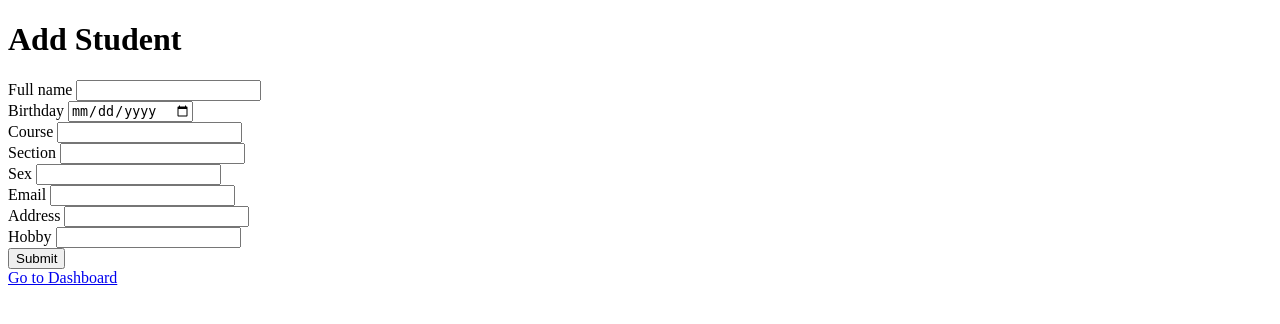
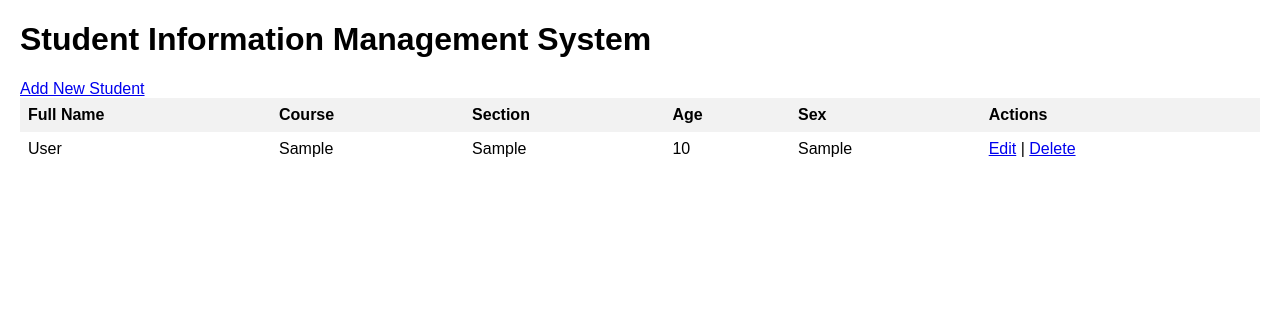
Before and after one commit to gallimbaellamea-lgtm/gallimbaella_flaskapi, a Flask app: template templates/index.html in a window 1280 px wide. Shown: the top 324 px of the page. Run offline with Flask 3, Linux system fonts and the light colour scheme; the template is opened without the code that fills it: values that come from a table or form of the project are taken from there, others are empty; tables that the repository leaves empty hold one stand-in row (values such as "Sample post"); form fields are guessed from the names that the template uses.

Commit message:
Update index.html
Signed-off-by: Ellamea <gallimbaellamea@isufst.edu.ph>

```diff
--- a/templates/index.html
+++ b/templates/index.html
@@ -1,22 +1,34 @@
 <!DOCTYPE html>
 <html>
 <head>
-    <title>Student Form - San Enrique ISUFST</title>
+    <title>Student Information Management</title>
+    <link rel="stylesheet" href="{{ url_for('static', filename='style.css') }}">
 </head>
 <body>
-    <h1>{% if edit %}Edit{% else %}Add{% endif %} Student</h1>
-    <form method="POST">
-        {{ form.hidden_tag() }}
-        {{ form.full_name.label }} {{ form.full_name() }}<br>
-        {{ form.birthday.label }} {{ form.birthday() }}<br>
-        {{ form.course.label }} {{ form.course() }}<br>
-        {{ form.section.label }} {{ form.section() }}<br>
-        {{ form.sex.label }} {{ form.sex() }}<br>
-        {{ form.email.label }} {{ form.email() }}<br>
-        {{ form.address.label }} {{ form.address() }}<br>
-        {{ form.hobby.label }} {{ form.hobby() }}<br>
-        {{ form.submit() }}
-    </form>
-    <a href="{{ url_for('dashboard') }}">Go to Dashboard</a>
+    <h1>Student Information Management System</h1>
+    <a href="{{ url_for('add_student') }}" class="button">Add New Student</a>
+    <table>
+        <tr>
+            <th>Full Name</th>
+            <th>Course</th>
+            <th>Section</th>
+            <th>Age</th>
+            <th>Sex</th>
+            <th>Actions</th>
+        </tr>
+        {% for s in students %}
+        <tr>
+            <td>{{ s.fullname }}</td>
+            <td>{{ s.course }}</td>
+            <td>{{ s.section }}</td>
+            <td>{{ s.age }}</td>
+            <td>{{ s.sex }}</td>
+            <td>
+                <a href="{{ url_for('edit_student', id=s.id) }}">Edit</a> |
+                <a href="{{ url_for('delete_student', id=s.id) }}" onclick="return confirm('Delete this student?')">Delete</a>
+            </td>
+        </tr>
+        {% endfor %}
+    </table>
 </body>
 </html>
```
